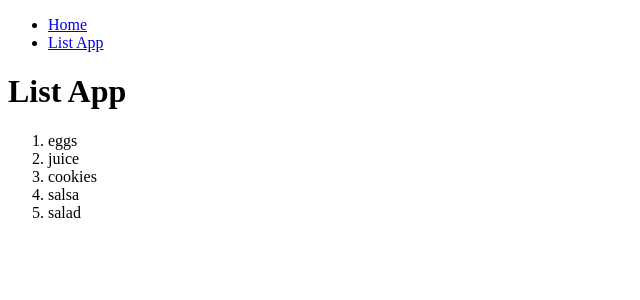
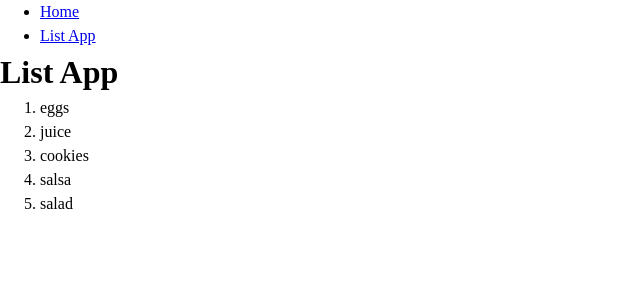
Before and after one commit to franco-ortega/workshop, a Next.js app: page /list in a window 1280 px wide. Shown: the top 300 px of the page, without its empty margins (0-640 px from the left). Built offline with nearby package versions, Linux system fonts and the light colour scheme.

Commit message:
add global css resets

```diff
--- a/app/globals.css
+++ b/app/globals.css
@@ -1,6 +1,77 @@
 :root {
 	/* --background: #ffffff; */
 	/* --foreground: #171717; */
+}
+
+/*
+  1. Use a more-intuitive box-sizing model.
+*/
+*,
+*::before,
+*::after {
+	box-sizing: border-box;
+}
+
+/*
+  2. Remove default margin
+*/
+* {
+	margin: 0;
+}
+
+/*
+  3. Allow percentage-based heights in the application
+*/
+html,
+body,
+#__next {
+	height: 100%;
+}
+
+/*
+  Typographic tweaks!
+  4. Add accessible line-height
+  5. Improve text rendering
+*/
+body {
+	line-height: 1.5;
+	-webkit-font-smoothing: antialiased;
+	-moz-osx-font-smoothing: grayscale;
+}
+
+/*
+  6. Improve media defaults
+*/
+img,
+picture,
+video,
+canvas,
+svg {
+	display: block;
+	max-width: 100%;
+}
+
+/*
+  7. Remove built-in form typography styles
+*/
+input,
+button,
+textarea,
+select {
+	font: inherit;
+}
+
+/*
+  8. Avoid text overflows
+*/
+p,
+h1,
+h2,
+h3,
+h4,
+h5,
+h6 {
+	overflow-wrap: break-word;
 }
 
 @media (prefers-color-scheme: dark) {
--- a/app/list/page.js
+++ b/app/list/page.js
@@ -1,7 +1,5 @@
-// import List from '../../components/List/List';
+import List from '@/components/List/List';
 // import styles from './page.module.css';
-
-import List from '@/components/List/List';
 
 export default function Home() {
 	const sampleData = [
```
